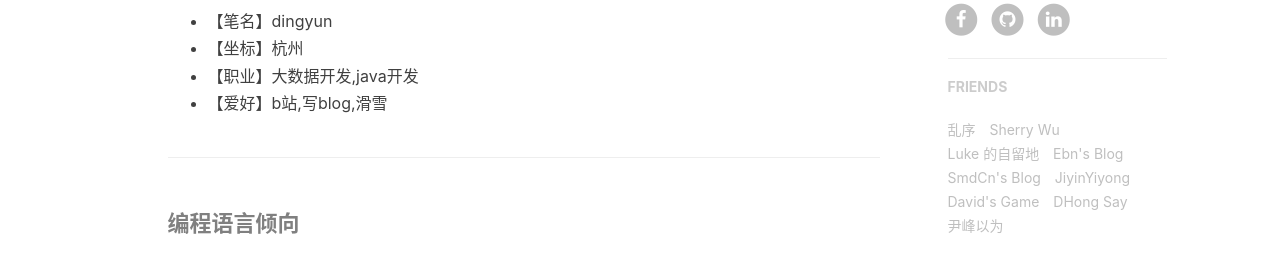
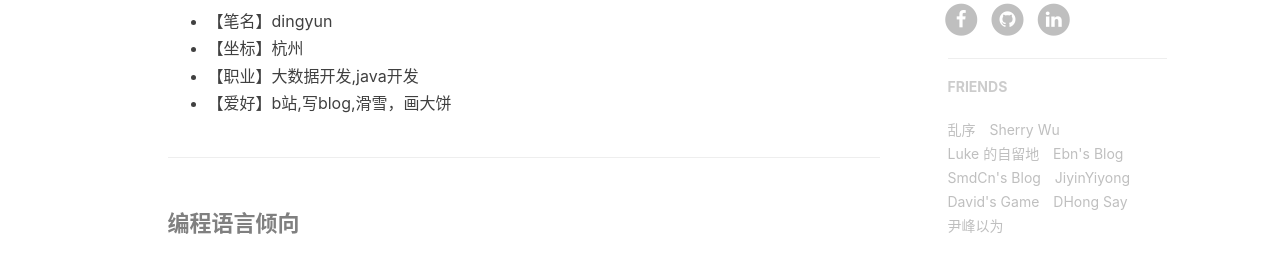
Before and after one commit to githubdingyun/githubdingyun.github.io, a Jekyll site: the page built from about.html, in a window 1280 px wide. Shown: the part 990-1258 px from the top of the page. Built offline with Jekyll 4.4.1, drawn with Linux system fonts in a browser that asks for light colours; nearby versions of some CDN libraries; comment, search, counter and statistics services are not loaded.

Commit message:
提交个人简介

```diff
--- a/_includes/about/zh.md
+++ b/_includes/about/zh.md
@@ -16,7 +16,7 @@ Hi ! 我是定陨，一名大数据/java开发工程师
 * 【笔名】dingyun
 * 【坐标】杭州
 * 【职业】大数据开发,java开发
-* 【爱好】b站,写blog,滑雪
+* 【爱好】b站,写blog,滑雪，画大饼
 
 ----------------------------------------------------------------
 
```
